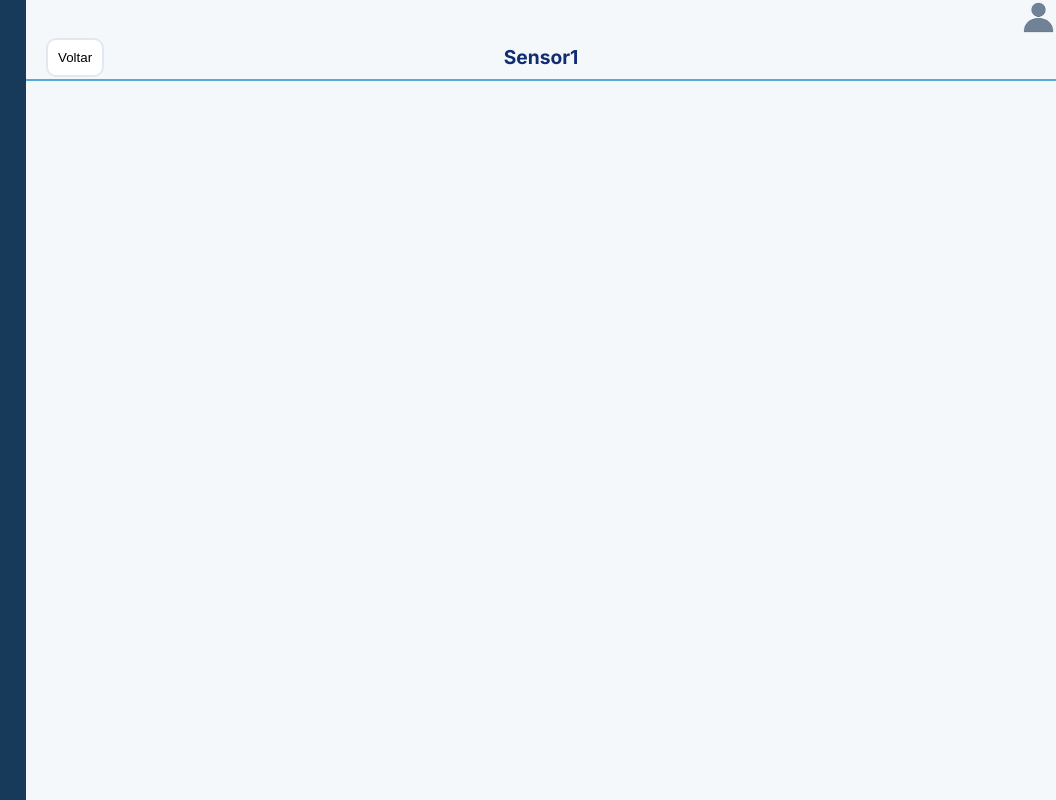
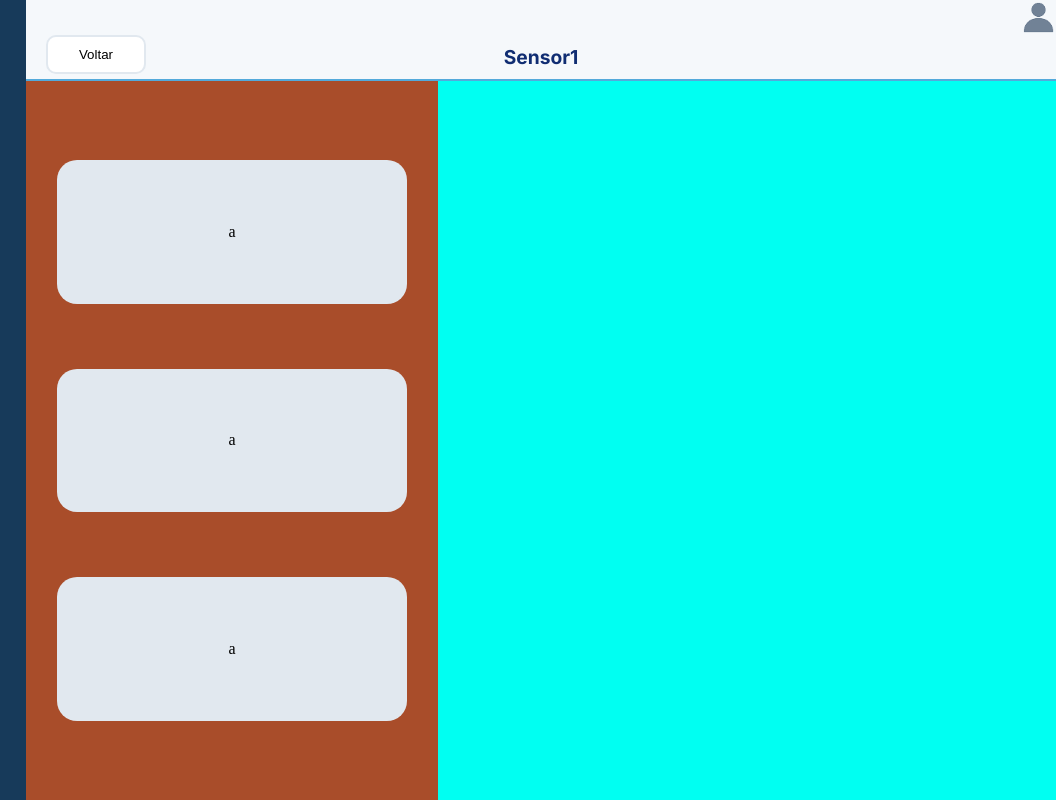
Before and after one commit to luiz-hayashi/projetoPI-sprint2-VaxControl, a plain HTML site: page Algoritmos/Site VaxControl/Dashboard/detalheSensores.html in a window 1280 px wide. Shown: the full height of the page, 224-1280 px from the left. Drawn offline with Linux system fonts and the light colour scheme.

Commit message:
Adicionando as divisões para KPIs e gráficos na tela de detalhes do sensor

```diff
--- a/Algoritmos/Site VaxControl/Dashboard/css/detalhesSensores.css
+++ b/Algoritmos/Site VaxControl/Dashboard/css/detalhesSensores.css
@@ -358,6 +358,8 @@ main {
   padding: 10px;
   background-color: white;
   border-radius: 10px;
+  bottom: 5px;
+  width: 100px;
   border: #e1e8ef solid 2px;
 }
 
@@ -376,5 +378,37 @@ main {
   color: #102d72;
   font-weight: bold;
 }
+.conteudo-sensor-detalhes {
+  height: 100%;
+  display: flex;
+  background-color: red;
+}
+.colunas-kpi {
+  width: 40%;
+  display: flex;
+  flex-direction: column;
+  justify-content: center;
+  align-items: center;
+  height: 100%;
+  gap: 65px;
+  background-color: #a94d2a;
+}
 
+.colunas-grafico {
+  width: 60%;
+  height: 100%;
+  background-color: #00fff2;
+}
+
+.card-kpi-detalhes {
+  display: flex;
+  width: 350px;
+  height: 20%;
+  padding: 20px;
+  background: #E1E8EF;
+  border-radius: 20px;
+  justify-content: center;
+  align-items: center;
+  text-align: center;
+}
 /* PAGINA ALERTAS  */
--- a/Algoritmos/Site VaxControl/Dashboard/detalheSensores.html
+++ b/Algoritmos/Site VaxControl/Dashboard/detalheSensores.html
@@ -45,7 +45,23 @@
         <button class="botao-voltar-detalhes">Voltar</button>
         <span class="titulo-sensor-detalhes">Sensor1</span>
       </div>
+      <div class="conteudo-sensor-detalhes">
+        <div class="colunas-kpi">
+          <div class="card-kpi-detalhes">a</div>
+          <div class="card-kpi-detalhes">a</div>
+          <div class="card-kpi-detalhes">a</div>
+        </div>
+        <div class="colunas-grafico">
+          <div class="card-grafico-detalhes">
+
+          </div>
+          <div class="card-grafico-detalhes">
+
+          </div>
+        </div>
+      </div>
     </div>
   </div>
 </body>
+
 </html>
```
